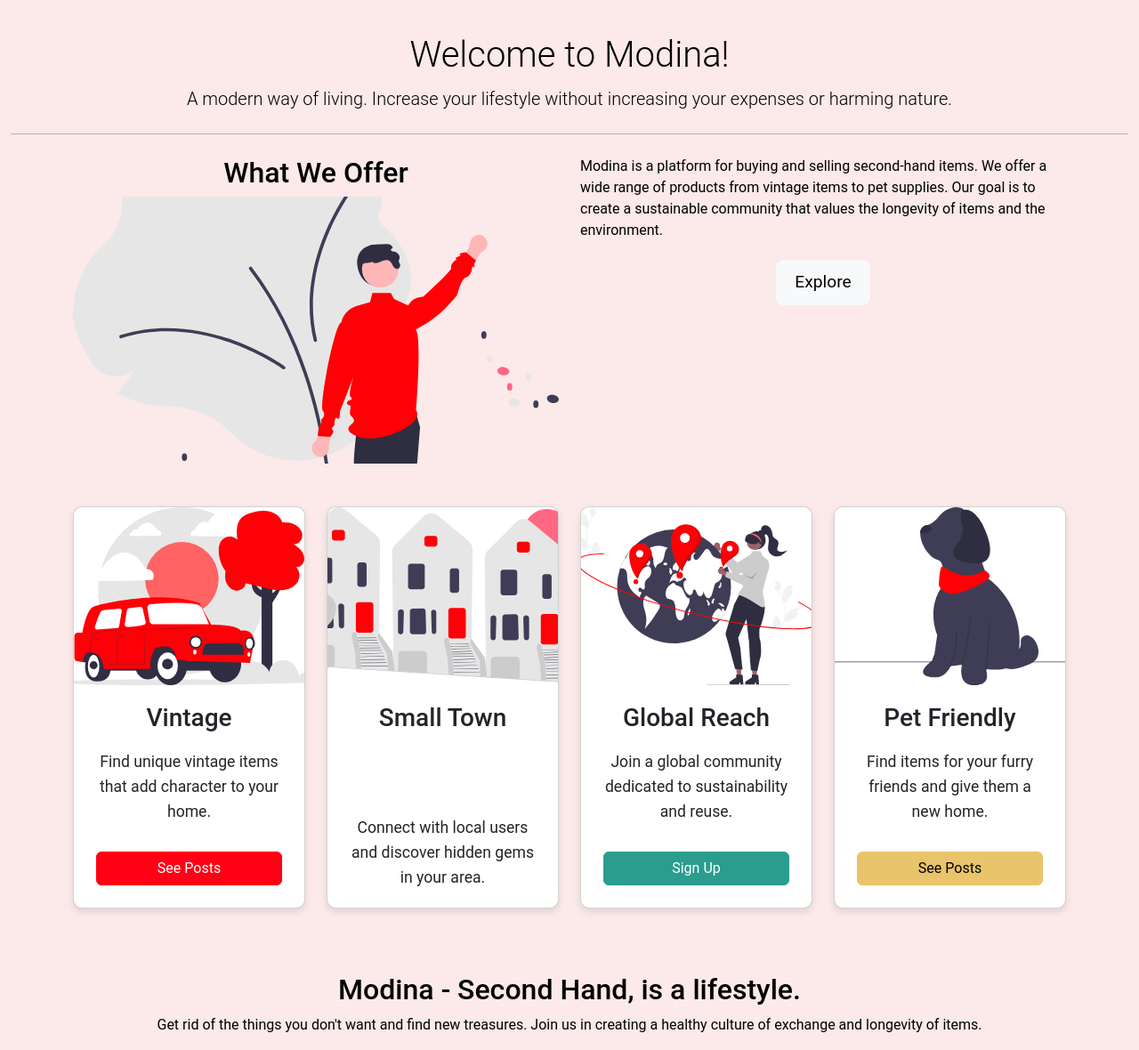
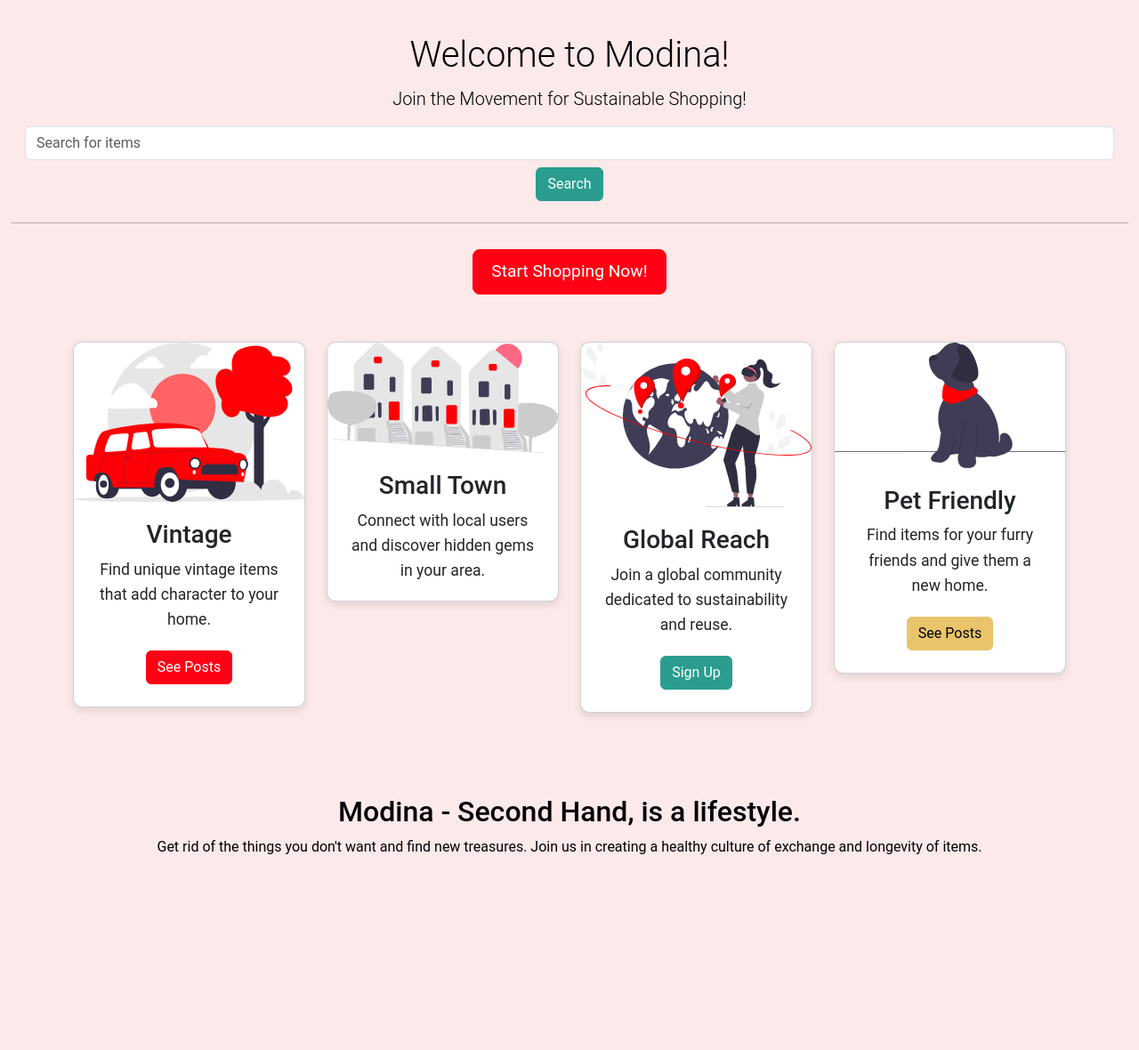
Before and after one commit to D0bledore/django-project, a Django app: page / in a window 1280 px wide. Shown: the part 90-1270 px from the top of the page at 89% size. After the commit the page ends 1050 px from the top, so only its background shows below. Run offline with Django 5.2, Linux system fonts and the light colour scheme.

Commit message:
Add search bar

```diff
--- a/core/templates/core/index.html
+++ b/core/templates/core/index.html
@@ -1,46 +1,24 @@
 {% extends 'base.html' %}
 {% load static %}
 
+{% block title %}Modina Second-Hand{% endblock %}
+
 {% block stylesheet %}
 <link rel="stylesheet" href="{% static 'css/index.css' %}">
-<style>
-    .card {
-        height: 100%;
-    }
-    .card-body {
-        display: flex;
-        flex-direction: column;
-        justify-content: space-between;
-    }
-    .card-img-top {
-        height: 200px;
-        object-fit: cover;
-    }
-</style>
-{% endblock %}
-{% block title %}Modina Second-Hand{% endblock %}
+{% endblock stylesheet %}
+
 
 {% block content %}
 <div class="container-fluid mt-5">
     <div class="jumbotron text-center">
         <h1 class="display-4">Welcome to Modina!</h1>
-        <p class="lead">A modern way of living. Increase your lifestyle without increasing your expenses or harming nature.</p>
+        <p class="lead">Join the Movement for Sustainable Shopping!</p>
+        <form class="form-inline my-2 my-lg-0 m-3" action="{#% url 'search' %#}" method="get">
+            <input class="form-control my-2 mr-sm-2" type="search" placeholder="Search for items" aria-label="Search" name="q">
+            <button class="btn btn-success my-2 my-sm-0" type="submit">Search</button>
+        </form>
         <hr class="my-4">
-    </div>
-</div>
-
-<div class="container">
-    <div class="row">
-        <div class="col-sm-12 col-md-6">
-            <h2 class="text-center font-weight-bold">What We Offer</h2>
-            <img src="{% static 'images/welcome.svg' %}" class="img-fluid" alt="Second Hand">
-        </div>
-        <div class="col-sm-12 col-md-6">
-            <p>Modina is a platform for buying and selling second-hand items. We offer a wide range of products from vintage items to pet supplies. Our goal is to create a sustainable community that values the longevity of items and the environment.</p>
-            <div class="text-center">
-                <a href="{% url 'blog' %}" class="btn btn-light btn-lg">Explore</a>
-            </div>
-        </div>
+        <a href="{% url 'create_post' %}" class="btn btn-primary btn-lg">Start Shopping Now!</a>
     </div>
 </div>
 
```
